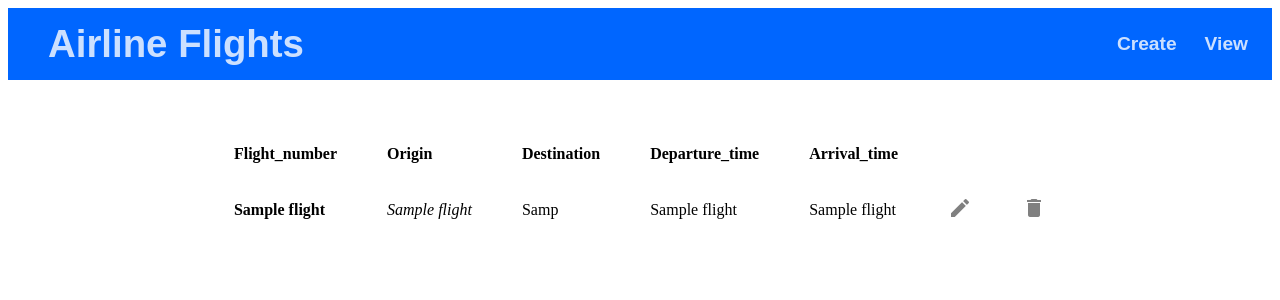
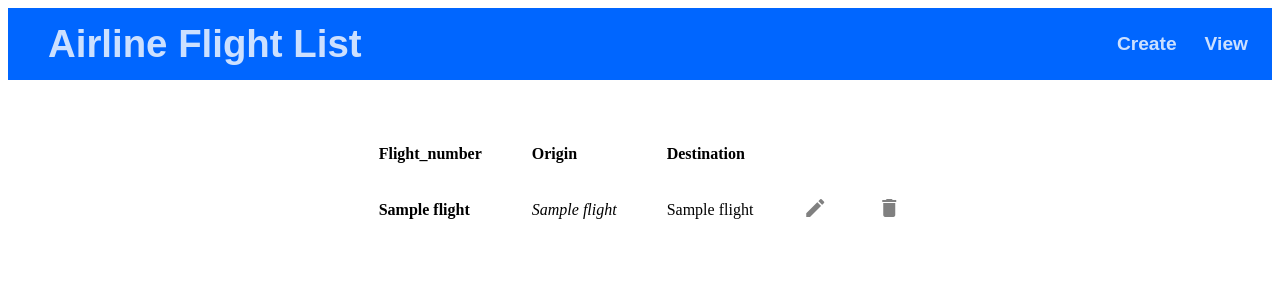
Before and after one commit to sethudi/csir-crud-flightsApp, a Flask app: page / in a window 1280 px wide. Shown: the top 300 px of the page. Run offline with Flask 3, Linux system fonts and the light colour scheme; a database or web service that is not in the repository returns one stand-in record (values such as "Sample title"); some libraries are stand-ins or nearby versions.

Commit message:
Everything Works

```diff
--- a/app.py
+++ b/app.py
@@ -1,22 +1,12 @@
 from flask import Flask, render_template, redirect, request
 from dotenv import load_dotenv
 import os
-import mysql.connector
 import re
 import psycopg2
 
 app = Flask(__name__)
 
 load_dotenv()
-
-# db_config = {
-#     'host': os.getenv('DB_HOST'),
-#     'user': os.getenv('DB_USER'),
-#     'password': os.getenv('DB_PASSWORD'),
-#     'database': os.getenv('DB_DATABASE'),
-#     'port': int(os.getenv('DB_PORT')),
-# }
-# connection = psycopg2.connect(os.getenv('DATABASE_URL'))
 
 def get_db_connection():
     return psycopg2.connect(os.getenv('DATABASE_URL'))
@@ -37,14 +27,11 @@ def index():
     connection.close()
 
     flight_dict =[]
-    keys = ["id", "flight_number", "origin", "destination", "departure_time", "arrival_time"]
+    keys = ["id", "flight_number", "origin", "destination"]
     for flight_list in flights:
         flight_values ={}
-        for idx in range(6):
-            if idx == 3:
-                flight_values[keys[idx]] = str(flight_list[idx])[0:4]
-            else:
-                flight_values[keys[idx]] =  flight_list[idx]
+        for idx in range(4):
+            flight_values[keys[idx]] =  flight_list[idx]
         flight_dict.append(flight_values)
 
     return render_template("index.html", books = flight_dict)
@@ -95,13 +82,12 @@ def create():
 def delete():
 
     id = request.args.get("id")
-    print("hello", id)
     connection = get_db_connection()
     cursor = connection.cursor()
 
     # SQL statement to get all books
     delete_query = f'''
-        delete from books
+        delete from flights
         where id = '{id}';
     '''
 
@@ -121,16 +107,14 @@ def edit():
 
     # SQL statement to get all books
     select_query = f'''
-        select * from books
+        select * from flights
         where id = '{id}';
     '''
     cursor.execute(select_query)
     row = cursor.fetchone()
     connection.close()
 
-    year = str(row[3])[0:4]
     row = list(row)
-    row[3] = year
     return render_template("create.html", row = row)
 
 if __name__ == '__main__':
--- a/templates/index.html
+++ b/templates/index.html
@@ -11,7 +11,7 @@
 {% block Table %}
     <table>
         <thead>
-            <tr><th>Flight_number</th><th>Origin</th><th>Destination</th><th>Departure_time</th><th>Arrival_time</th></tr>
+            <tr><th>Flight_number</th><th>Origin</th><th>Destination</th></tr>
         </thead>
         <tbody>
             <div class="book-table">
@@ -20,8 +20,6 @@
                         <td>{{ book.flight_number }}</td>
                         <td>{{ book.origin }}</td>
                         <td>{{ book.destination }}</td>
-                        <td>{{ book.departure_time }}</td>
-                        <td>{{ book.arrival_time }}</td>
                         <td><a href="{{ url_for('edit', id= book.id ) }}"><i class="material-icons">edit</i></a></td>
 
                         <td><a href="{{ url_for('delete', id= book.id ) }}"><i class="material-icons">delete</i></a></td>
--- a/templates/layout.html
+++ b/templates/layout.html
@@ -3,14 +3,14 @@
 <head>
     <meta charset="UTF-8">
     <meta name="viewport" content="width=device-width, initial-scale=1.0">
-    <title>BookLibrary</title>
+    <title>Airline Flight List</title>
     <link rel="stylesheet" href="{{ url_for('static', filename='header.css') }}">
     {% block style %}{% endblock %}
 </head>
 <body>
     <div class="header">
         <ul class="header-left">
-            <li class="logo"><a href="/">Airline Flights</a></li>
+            <li class="logo"><a href="/">Airline Flight List</a></li>
         </ul>
 
         <ul class="header-right">
```
Also changed, not shown: create_table_flights.py (+5 -3 lines).
